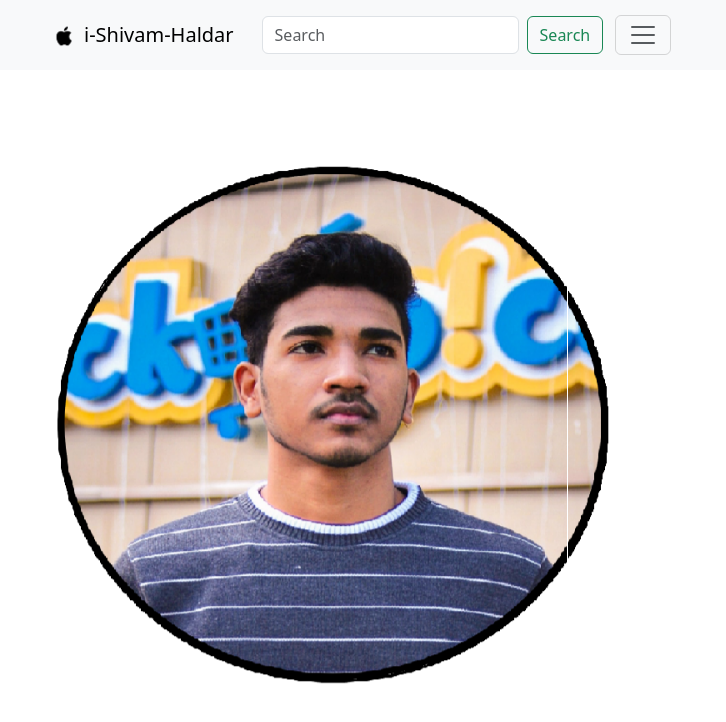
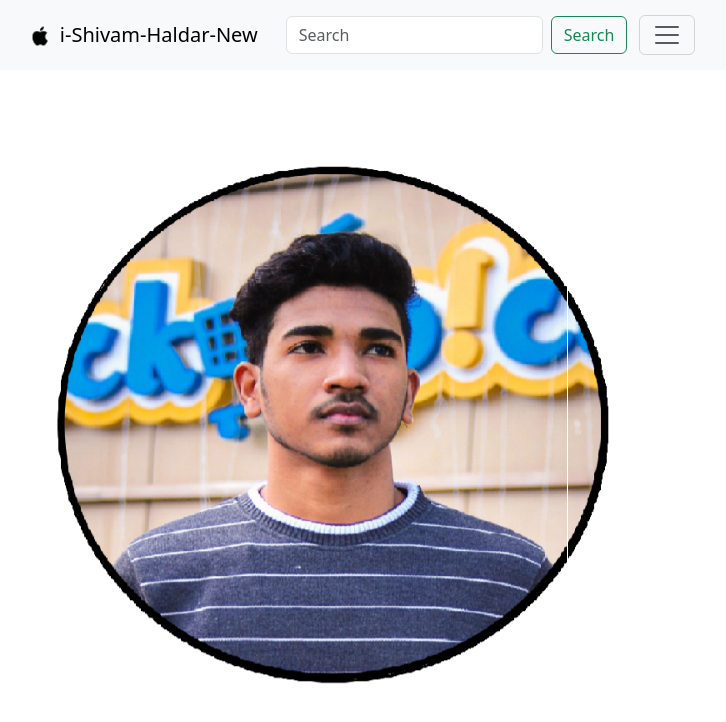
Before and after one commit to shivamhaldar/portfolio-1, a plain HTML site: page index.html in a window 1280 px wide. Shown: the whole page, without its empty margins (280-1006 px from the left). Drawn offline with nearby package versions, Linux system fonts and the light colour scheme.

Commit message:
Update index.html

```diff
--- a/index.html
+++ b/index.html
@@ -15,7 +15,7 @@
             <div class="container-fluid justify-content-center">
                 <a class="navbar-brand" href="#">
                   <img src="images/apple-logo.png" alt="Logo" width="30px" height="30px" class="d-inline-block align-text-top">
-                  i-Shivam-Haldar
+                  i-Shivam-Haldar-New
                 </a>
 
               <nav class="navbar bg-body-tertiary">
```
